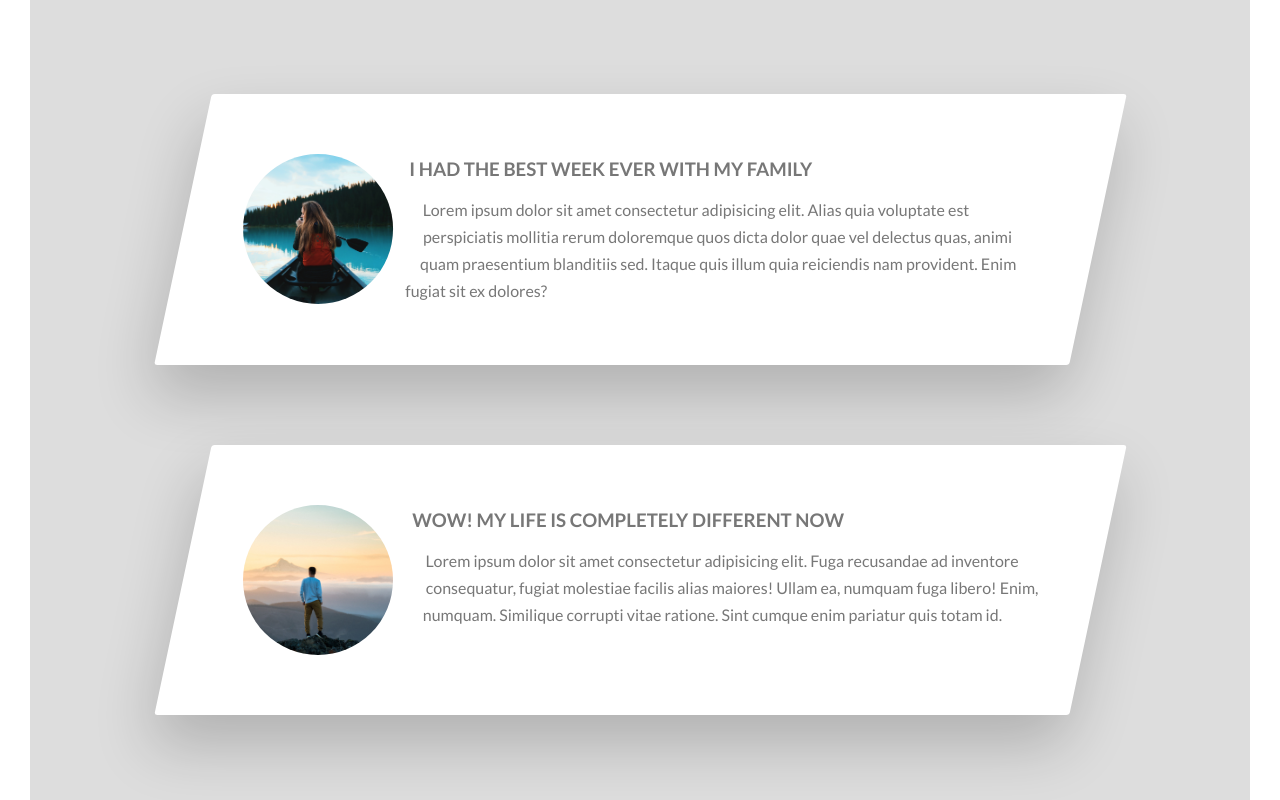
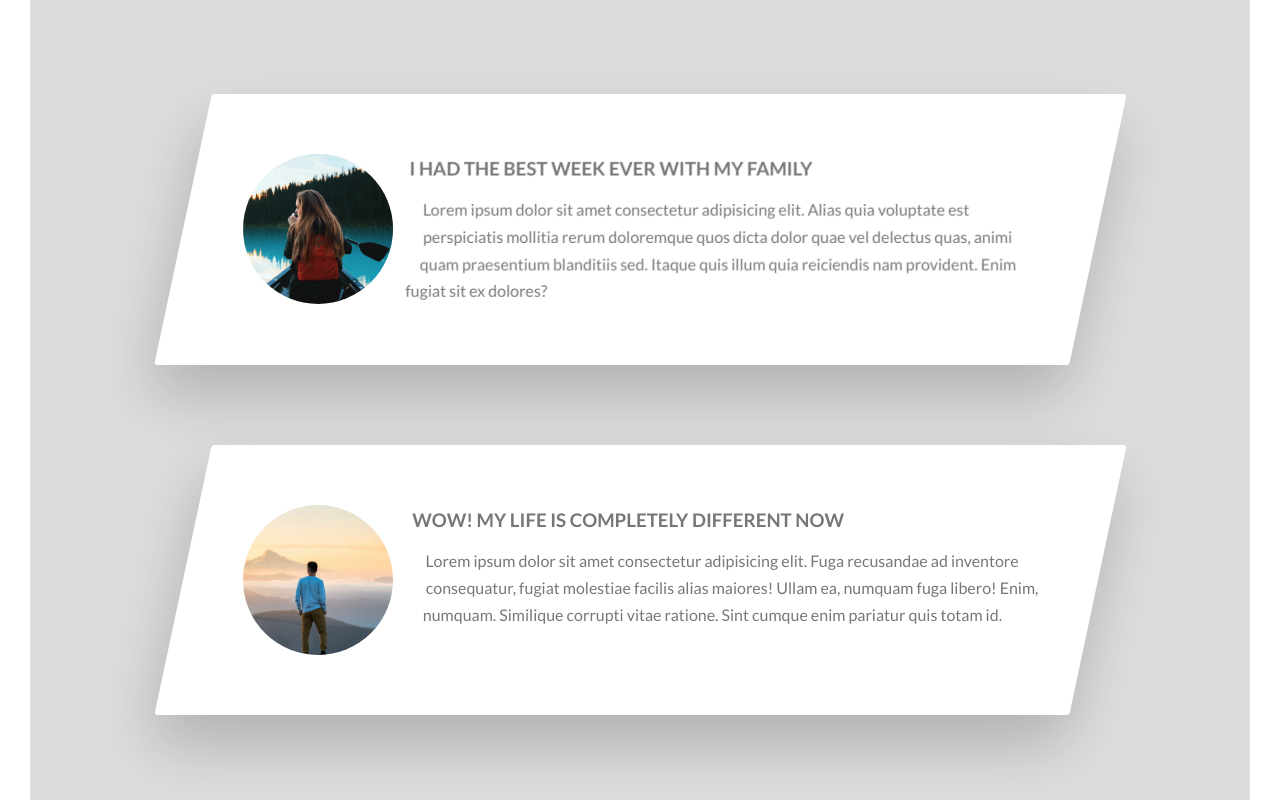
Before and after one commit to dario-piotrowicz/VueJS3-CSS_demo_Natours_website_miniproject, a Vue app: page / in a window 1280 px wide. Shown: the part 3860-4660 px from the top of the page. Built offline with nearby package versions, Linux system fonts and the light colour scheme.

Commit message:
added the hover animation for the image of in testimonial-card component

```diff
--- a/src/components/TestimonialCard.vue
+++ b/src/components/TestimonialCard.vue
@@ -66,11 +66,19 @@ export default {
         clip-path:  $circle;
         transform: translate(-3rem) skewX($skew-x-degrees);
         position: relative;
+        overflow: hidden;
     }
 
     &__image {
         height: 100%;
-        transform: translateX(-4rem);
+        transform: translateX(-4rem) scale(1.4);
+        transition: transform .5s, filter .5s;
+        backface-visibility: hidden;
+    }
+
+    &:hover &__image {
+        transform: translateX(-4rem) scale(1);
+        filter: blur(4px) brightness(80%);
     }
 
     &__image-caption {
```
